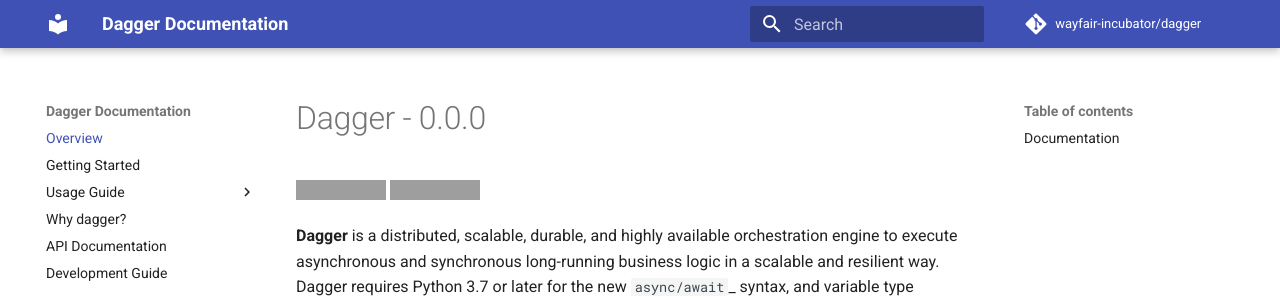
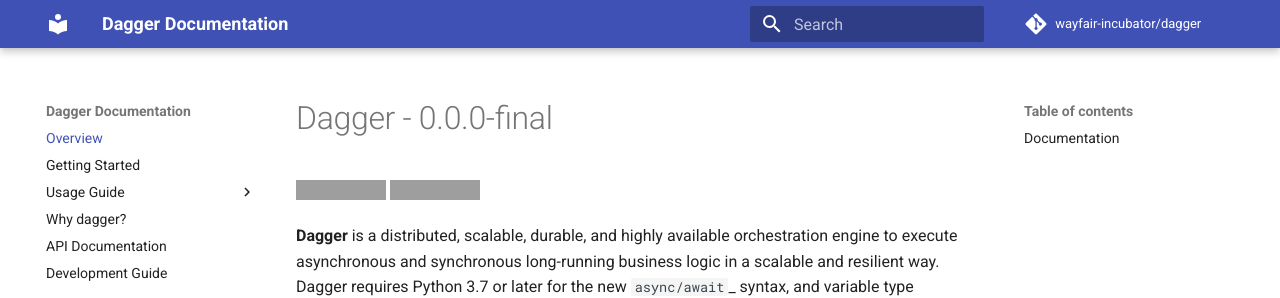
Before and after one commit to wayfair-incubator/dagger, an MkDocs documentation site: the page built from docs/index.md, in a window 1280 px wide and 900 px high, cut to the strip 0-298 px from the top of the window. Built offline with MkDocs 1.6.1 and Material for MkDocs 9.7.7, drawn with Linux system fonts in a browser that asks for light colours; comment, search, counter and statistics services are not loaded; the version menu is left out; grey boxes are pictures that could not be loaded.

Commit message:
updating versions

```diff
--- a/docs/index.md
+++ b/docs/index.md
@@ -1,4 +1,4 @@
-# Dagger - 0.0.0
+# Dagger - 0.0.0-final
 
 [![Lint](https://github.com/wayfair-incubator/dagger/actions/workflows/lint.yml/badge.svg?branch=main)](https://github.com/wayfair-incubator/dagger/actions/workflows/lint.yml)
 [![Maintainer](https://img.shields.io/badge/Maintainer-Wayfair-7F187F)](https://wayfair.github.io)
```
